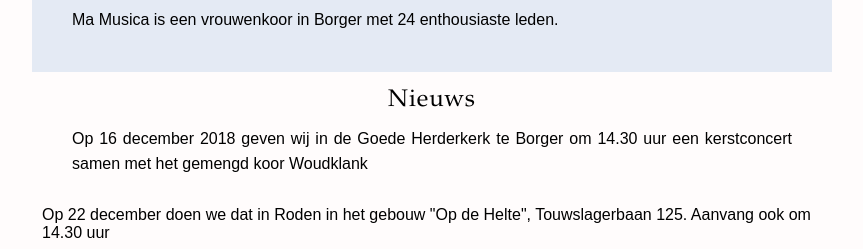
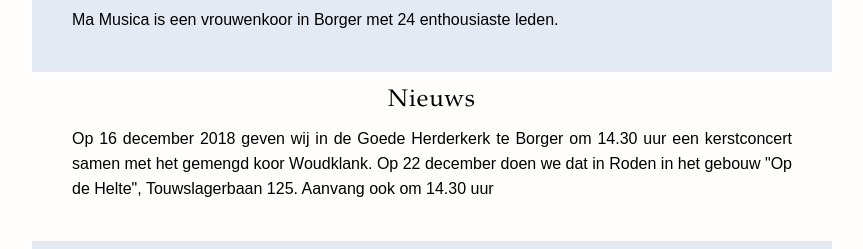
Before and after one commit to onwijsbegeerte/MaMusica, a plain HTML site: page index.html in a window 1280 px wide. Shown: the part 543-792 px from the top of the page, without its empty margins (208-1071 px from the left). Drawn offline with Linux system fonts and the light colour scheme.

Commit message:
Update index.html

```diff
--- a/index.html
+++ b/index.html
@@ -29,7 +29,8 @@
         </div>
         <div class="container">
             <h2>Nieuws</h2>
-            <p>Op 16 december 2018 geven wij in de Goede Herderkerk te Borger om 14.30 uur een kerstconcert samen met het gemengd koor Woudklank</p> Op 22 december doen we dat in Roden in het gebouw "Op de Helte", Touwslagerbaan 125. Aanvang ook om 14.30 uur
+            <p>Op 16 december 2018 geven wij in de Goede Herderkerk te Borger om 14.30 uur een kerstconcert samen met het gemengd koor Woudklank.
+                Op 22 december doen we dat in Roden in het gebouw "Op de Helte", Touwslagerbaan 125. Aanvang ook om 14.30 uur
         </div>
         <div class="container">
             <h2>De dirigent</h2>
```
